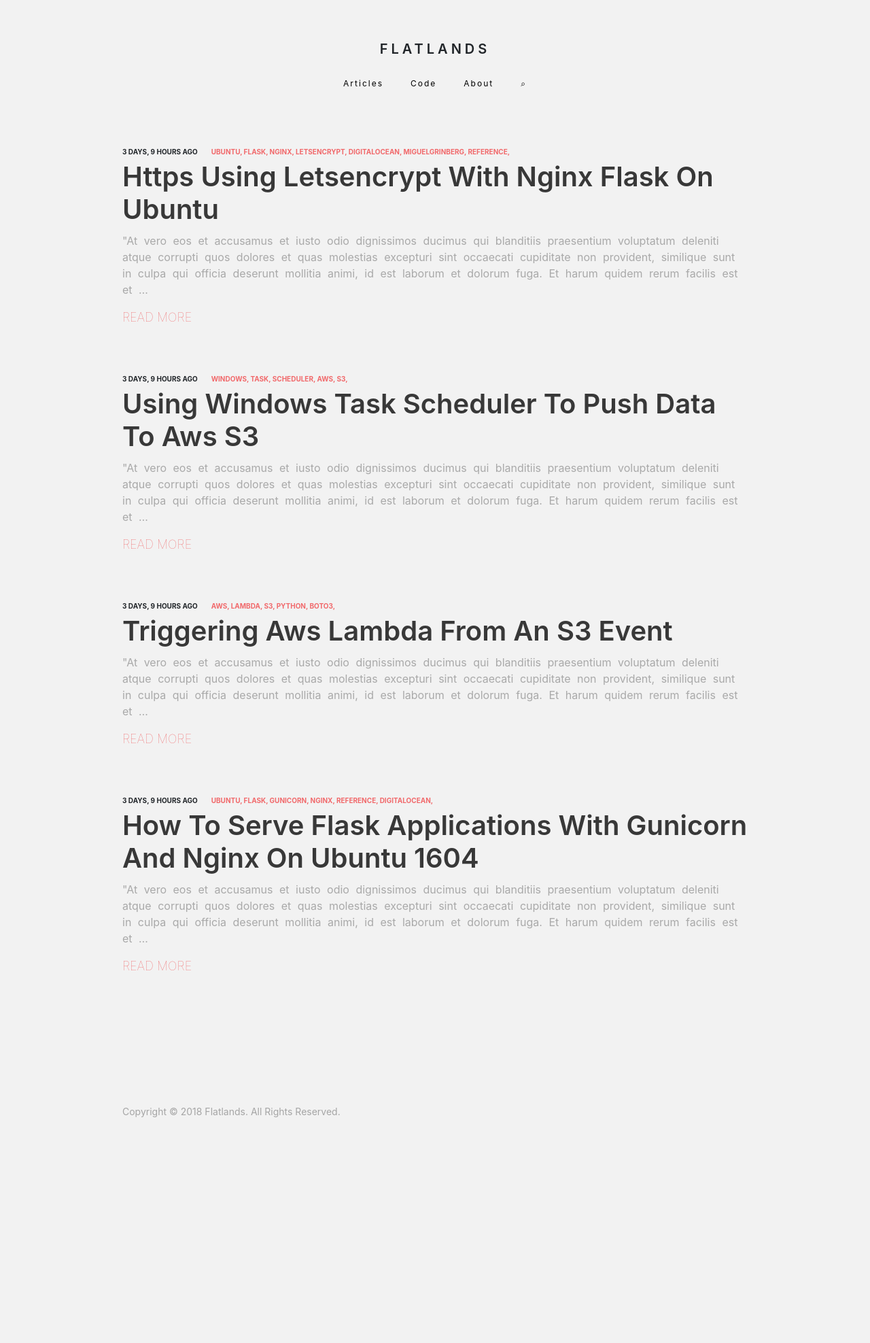
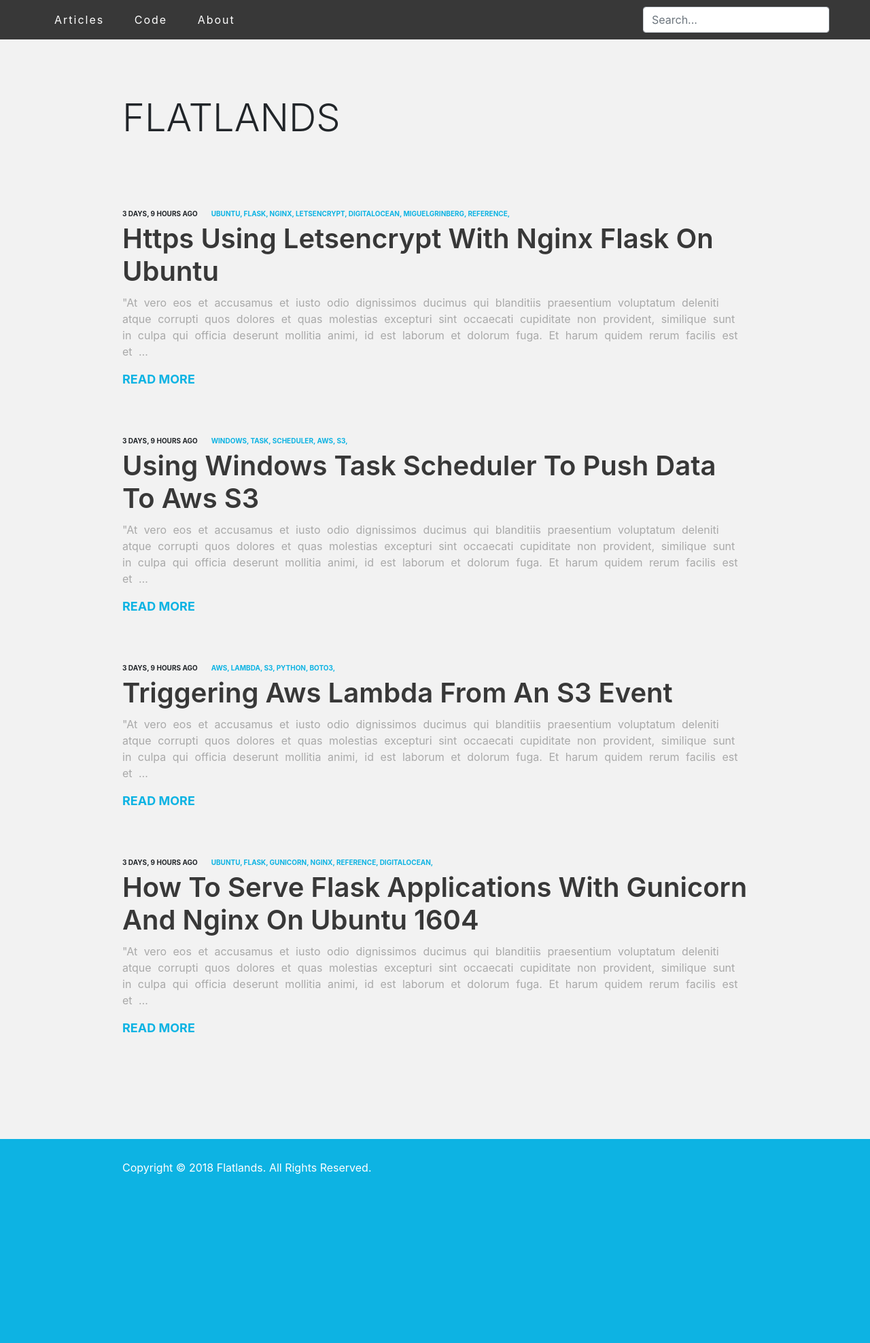
Before and after one commit to najar1412/flatlands, a Django app: page /blog/ in a window 1280 px wide. Shown: the whole page at 68% size. Before the commit the page ends 1643 px from the top, so only its background shows below. Run offline with Django 3.2, Linux system fonts and the light colour scheme; data comes from the database, SQL or seed files in the repository; some libraries are stand-ins or nearby versions.

Commit message:
color design, new header

```diff
--- a/flatlands/blog/static/blog/main.css
+++ b/flatlands/blog/static/blog/main.css
@@ -1,44 +1,51 @@
 body {
     background-color: #f2f2f2;
 }
-#sitetitle {
-    padding-top:60px;
-    padding-bottom: 30px;
+#border-header {
+    background-color: #383838;
     display: flex;
-    justify-content: center;
-    font-size: 20px;
-    font-weight: 600;
-    letter-spacing: 5px;
+    justify-content: space-between;
+    padding-left: 60px;
+    padding-right: 60px;
+    position: fixed;
+    top: 0;
+    width: 100%;
 }
-#nav {
+#border-header-nav {
     display: flex;
-    justify-content: center;
-    font-size:12px;
-    letter-spacing: 2px;
-    word-spacing: 20px;
-    padding-bottom: 60px;
+    font-size:16px;
+    align-items: center;
 }
-
-#nav a:link {
+#border-header-nav div {
+    margin: 0 auto;
+}
+#border-header-search {
+    padding-top: 10px;
+    padding-bottom: 10px;
+}
+#border-header-nav a:link {
     padding-right: 20px;
     padding-left: 20px;
     letter-spacing: 2px;
-    color: black;
+    color: white;
 }
-#nav a:visited {
+#border-header-nav a:visited {
     letter-spacing: 2px;
-    color: black;
 }
-#nav a:hover {
+#border-header-nav a:hover {
     letter-spacing: 2px;
-    color: #F1696B;
+    color: #0db3e3;
     text-decoration: none;
 }
-#nav a:active {
+#border-header-nav a:active {
     letter-spacing: 2px;
-    color: black;
 }
-
+#site-title {
+    display: flex;
+    margin-top: 80px;
+    padding-top:60px;
+    padding-bottom: 100px;
+}
 .content {
     max-width: 1000px;
     padding-bottom: 80px;
@@ -80,26 +87,29 @@ body {
 .blogpostreadmore {
     padding-top: 15px;
     font-size: 18px;
-    font-weight:100;
+    font-weight: 700;
 }
-
 #footer {
-    padding:40px;
-    font-size: 14px;
+    background-color: #0db3e3;
+    height: 300px;
+    padding-top: 30px;
+}
+#footer-content {
     margin: auto auto;
-    display: flex;
+    color: white;
     max-width: 1000px;
-    color:#a5a5a5;
+    padding-left:40px;
+    padding-right:40px;
 }
 a:link {
-    color: #F1696B;
+    color: #0db3e3;
 }
 a:visited {
-    color: #F1696B;
+    color: #0db3e3;
 }
 a:hover {
-    color: #F1696B;
+    color: #0db3e3;
 }
 a:active {
-    color: #F1696B;
+    color: #0db3e3;
 }
--- a/flatlands/blog/templates/blog/base.html
+++ b/flatlands/blog/templates/blog/base.html
@@ -14,16 +14,27 @@
   </head>
   <body>
 
-    <div id="sitetitle" class="display-4">
-    FLATLANDS
-</div>
-    <div id='nav'>
-            <a href="/blog/">Articles</a> <a href="/blog/code/">Code</a> <a href="/blog/about/">About</a> <a href="">&#8981;</a>
-            </div>
+    <div id="border-header">
 
-            <br>
+       <div id="border-header-nav">
+         <div>
+            <a href="/blog/">Articles</a> <a href="/blog/code/">Code</a> <a href="/blog/about/">About</a>
+          </div>
+          </div>
+
+          <div id="border-header-search">
+
+              <input type="text" class="form-control" style="margin:0" placeholder="Search...">
+
+          </div>
+    </div>
 
             <div class="content">
+
+                <div id="site-title" class="display-4">
+                    FLATLANDS
+                </div>
+
     {% block content %}{% endblock %}
   </div>
 
--- a/flatlands/blog/templates/blog/footer.html
+++ b/flatlands/blog/templates/blog/footer.html
@@ -1,3 +1,7 @@
 <div id="footer">
-Copyright © 2018 Flatlands. All Rights Reserved.
+    <div id="footer-content">
+        Copyright © 2018 Flatlands. All Rights Reserved.
+    </div>
+
+
 </div>
```
